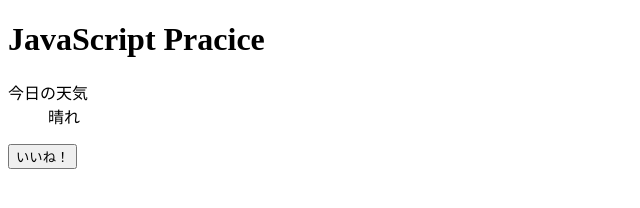
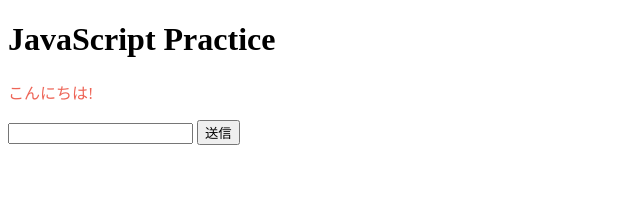
Before and after one commit to hideaki-k/jspractice, a plain HTML site: page index.html in a window 1280 px wide. Shown: the whole page, without its empty margins (0-640 px from the left). Drawn offline with Linux system fonts and the light colour scheme.

Commit message:
文字入力、タイマー、文字表示

```diff
--- /dev/null
+++ b/css/layout.css
@@ -0,0 +1,7 @@
+ul {
+  list-style: none;
+  padding: 0;
+}
+li.message-other {
+  color: #EE6557;
+}
--- a/index.html
+++ b/index.html
@@ -2,15 +2,21 @@
 <html lang="ja">
 <head>
 <meta charset="utf-8">
-        <title>JavaScript Pracice</title>
+<title>Javascript Practice</title>
+<link rel="stylesheet" href="css/layout.css">
 </head>
 <body>
-        <h1>JavaScript Pracice</h1>
-        <dl>
-            <dt>今日の天気</dt>
-            <dd>晴れ</dd>
-        </dl>
-        <button id="nice">いいね！</button>
+<h1>JavaScript Practice</h1>
+<div class="chat-window">
+  <div class="chat-window-inner">
+    <ul id="chat-list">
+    </ul>
+  </div>
+  <div class="chat-input-area">
+    <input type="text" id="chat-input">
+    <input type="button" value="送信" id="chat-send">
+  </div>
+</div>
 <script src="js/index.js"></script>
 </body>
 </html>
--- a/js/index.js
+++ b/js/index.js
@@ -1,9 +1,41 @@
-// [nice]というidがついた要素をクリックしたときのアクションを設定
-document.getElementById("nice").addEventListener("click",function(){
-    //pタグ準備
-    var element = document.createElement("p");
-    //いいねというテキストを準備
-    var text = document.createTextNode("いいね");
-    //pタグの中に「いいね！」を格納して要素を追加
-    document.body.appendChild(element).appendChild(text);
+var answer = ["なるほど!","ふむふむ","フーン"];
+
+// メッセージ送信処理　引数：送信したいメッセージ(文字列)
+function addChatText(val, type){
+
+
+  // チャットに追加するHTMLのタグを生成
+    var text = document.createElement('li');
+  // テキストを設定
+    text.innerHTML = val;
+  // 赤文字のスタイルを設定（CSSのclass「message-other」を設定）
+    if(type === "other"){
+        text.classList.add("message-other");
+    }
+  // 追加対象となる要素を取得
+    var chatWindow = document.getElementById("chat-list");
+  // appendChild()メソッドで要素とテキストをHTMLに追加
+    chatWindow.appendChild(text);
+}
+
+// 送信ボタンを押した時にメッセージを送信
+document.getElementById("chat-send").addEventListener("click",function(){
+    var inputText = document.getElementById("chat-input");
+  // addChatText関数を入力値とCSSのclass判別文字列を引数として実行
+    addChatText(inputText.value,"you");
+  // 入力欄を空欄にする
+    inputText.value = "";
 });
+
+// 8秒毎にメッセージを送信
+setInterval(function(){
+  // ランダムの整数を設定
+    var index = Math.floor(Math.random()*answer.length);
+  // ランダムメッセージを表示
+    addChatText(answer[index],"other");
+}, 8000);
+
+// 初回のみ1秒後にメッセージを自動送信
+setTimeout(function(){
+    addChatText("こんにちは!","other");
+}, 1000);
```
Lines whose indentation alone changed are shown as unchanged.
